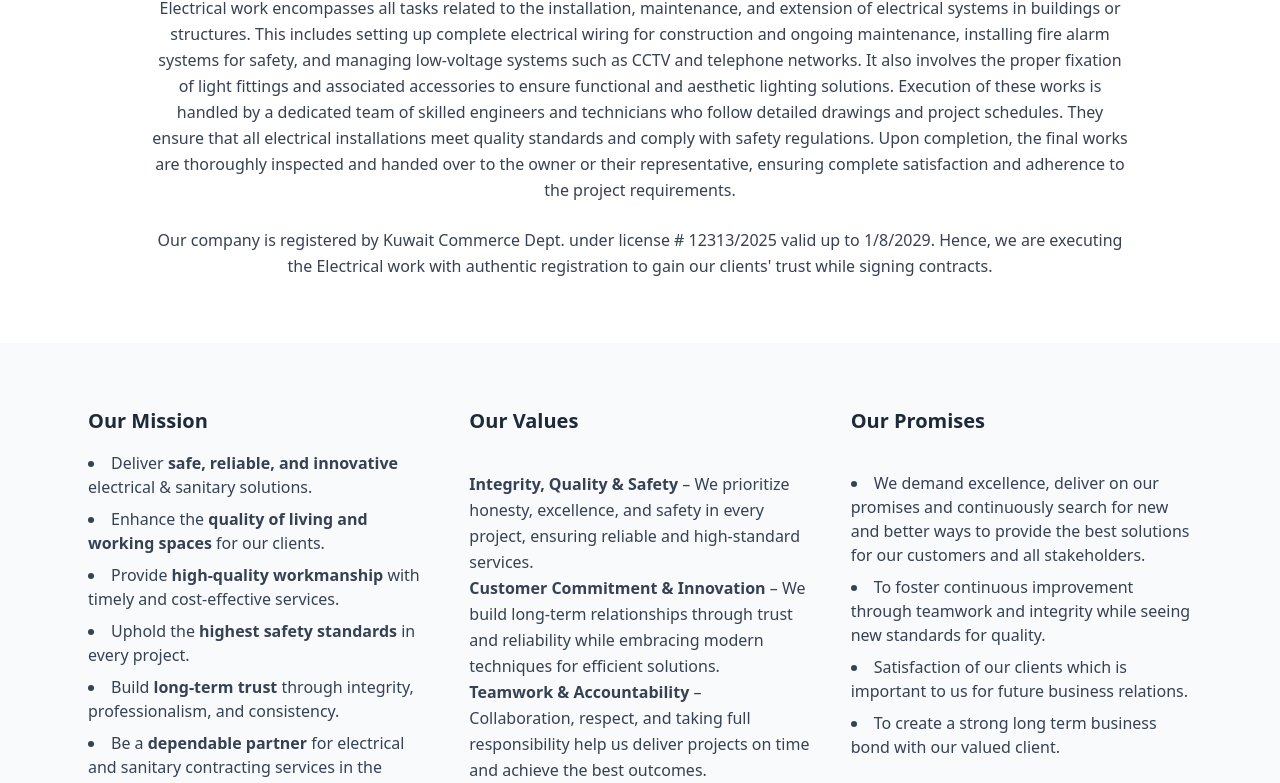
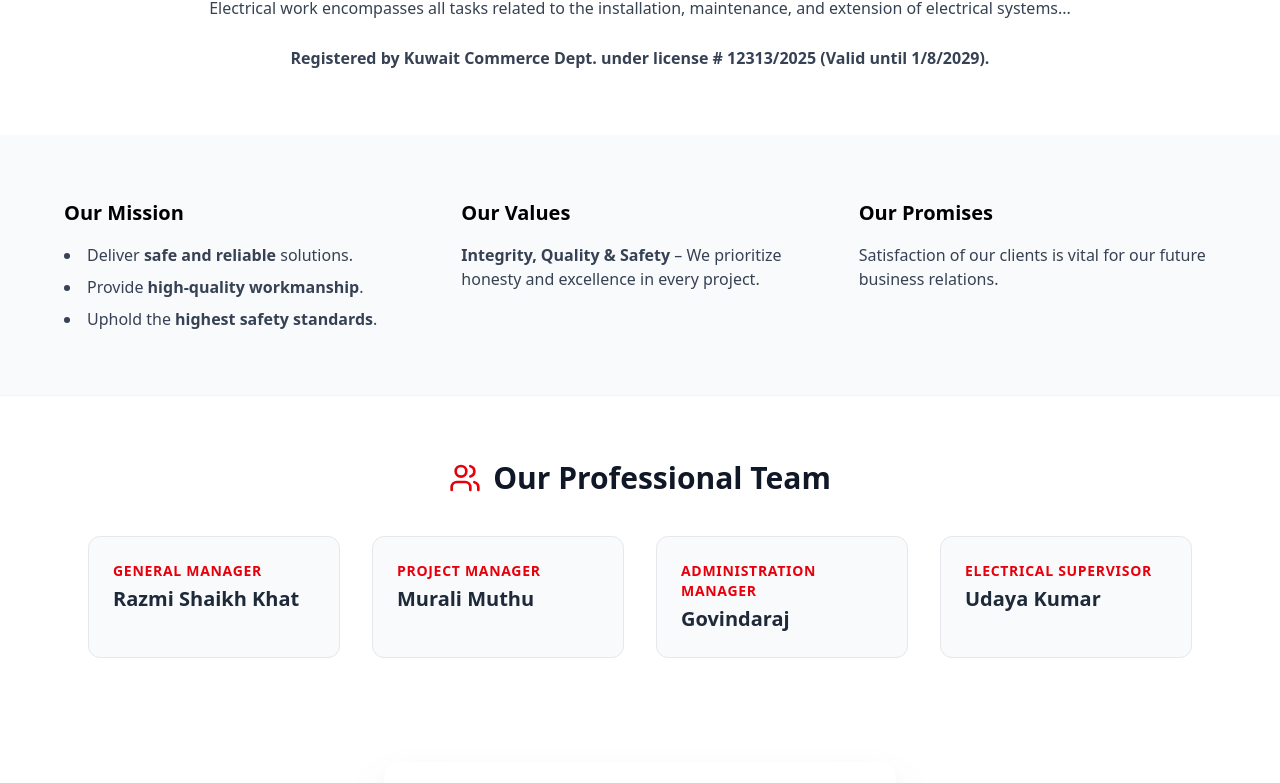
Before and after one commit to SENTHILKUMAR-M25/Quick, a React (Vite) app: page / in a window 1280 px wide. Shown: the part 1217-2000 px from the top of the page. Built offline with nearby package versions, Linux system fonts and the light colour scheme.

Commit message:
Members Updation

```diff
--- a/src/Components/Hero.jsx
+++ b/src/Components/Hero.jsx
@@ -1,16 +1,223 @@
+// // src/components/HeroSlider.jsx
+// import { useState, useEffect } from "react";
+// import { motion, AnimatePresence } from "framer-motion";
+// import { ArrowRightCircle, ChevronLeft, ChevronRight, Download } from "lucide-react";
+// import logo from "../assets/logo11.png"
+// import ContactForm from "./Contact";
+// const SLIDES = [
+//   {
+//     id: 1,
+//     subtitle: "Promising On Time",
+//     lang: "الأسلاك الكهربائية",
+//     title: "Electrical wiring",
+//     image: "https://detricaelectromechanical.com/assets/img/service/Commercial-electrical-works.jpg", // replace with real hero images
+//   },
+//   {
+//     id: 2,
+//     subtitle: "Our Team",
+//     lang: "التركيبات الكهربائية",
+//     title: "Electrical Installation",
+//     image: "https://encrypted-tbn0.gstatic.com/images?q=tbn:ANd9GcSDk6I2Ka1pEPUsr8GWTnAyQXJGReW5GYuB5Q&s",
+//   },
+//   {
+//     id: 3,
+//     subtitle: "Our Mission",
+//     lang: "تركيب الأدوات الصحية",
+//     title: "Sanitary ware installation",
+//     image: "https://content.jdmagicbox.com/v2/comp/pune/n9/020pxx20.xx20.250702115652.b8n9/catalogue/pooja-sanitaryware-dhanori-pune-sanitaryware-dealers-xemw54ysg5.jpg",
+//   },
+// ];
+
+// export default function HeroSlider() {
+//   const [index, setIndex] = useState(0);
+
+//   // Auto-slide every 5s
+//   useEffect(() => {
+//     const timer = setInterval(() => {
+//       setIndex((prev) => (prev + 1) % SLIDES.length);
+//     }, 5000);
+//     return () => clearInterval(timer);
+//   }, []);
+
+//   const nextSlide = () => setIndex((prev) => (prev + 1) % SLIDES.length);
+//   const prevSlide = () =>
+//     setIndex((prev) => (prev - 1 + SLIDES.length) % SLIDES.length);
+
+//   return (
+//     <div>
+//       <section className="relative w-full h-[80vh] overflow-hidden">
+//         <AnimatePresence mode="wait">
+//           <motion.div
+//             key={SLIDES[index].id}
+//             initial={{ opacity: 0, scale: 1.05 }}
+//             animate={{ opacity: 1, scale: 1 }}
+//             exit={{ opacity: 0, scale: 0.95 }}
+//             transition={{ duration: 0.8 }}
+//             className="absolute inset-0"
+//           >
+//             <img
+//               src={SLIDES[index].image}
+//               alt={SLIDES[index].title}
+//               className="w-full h-full object-cover"
+//             />
+//             <div className="absolute inset-0 bg-black/50 flex flex-col items-center justify-center text-center text-white px-4">
+//               <motion.p
+//                 className="text-xl md:text-2xl"
+//                 initial={{ y: 30, opacity: 0 }}
+//                 animate={{ y: 0, opacity: 1 }}
+//                 transition={{ duration: 0.8, delay: 0.2 }}
+//               >
+//                 {SLIDES[index].subtitle}
+//               </motion.p>
+//               <motion.h2
+//                 className="text-4xl md:text-6xl font-bold mb-4"
+//                 initial={{ y: 30, opacity: 0 }}
+//                 animate={{ y: 0, opacity: 1 }}
+//                 transition={{ duration: 0.6 }}
+//               >
+//                 {SLIDES[index].title}
+//               </motion.h2>
+//               <motion.h2
+//                 className="text-4xl md:text-6xl font-bold mb-4"
+//                 initial={{ y: 30, opacity: 0 }}
+//                 animate={{ y: 0, opacity: 1 }}
+//                 transition={{ duration: 0.6 }}
+//               >
+//                 {SLIDES[index].lang}
+//               </motion.h2>
+
+//             </div>
+//           </motion.div>
+//         </AnimatePresence>
+
+//         {/* Arrows */}
+//         <button
+//           onClick={prevSlide}
+//           className="absolute left-4 top-1/2 -translate-y-1/2 bg-white/70 hover:bg-white text-gray-800 p-2 rounded-full shadow"
+//         >
+//           <ChevronLeft />
+//         </button>
+//         <button
+//           onClick={nextSlide}
+//           className="absolute right-4 top-1/2 -translate-y-1/2 bg-white/70 hover:bg-white text-gray-800 p-2 rounded-full shadow"
+//         >
+//           <ChevronRight />
+//         </button>
+
+//         {/* Dots */}
+//         <div className="absolute bottom-6 w-full flex justify-center gap-3">
+//           {SLIDES.map((_, i) => (
+//             <button
+//               key={i}
+//               onClick={() => setIndex(i)}
+//               className={`w-3 h-3 rounded-full ${i === index ? "bg-white" : "bg-white/50"
+//                 }`}
+//             />
+//           ))}
+//         </div>
+//       </section>
+//       <section className="w-full py-16 bg-white">
+//         <div className="max-w-5xl mx-auto px-6 text-center">
+//           {/* Logo */}
+//           <div className="flex justify-center mb-6">
+//             <img
+//               src={logo}
+//               alt="Kuwait Indo Logo"
+//               className="w-32 h-32 object-contain"
+//             />
+//           </div>
+
+//           {/* Arabic Title */}
+//           <h2 className="text-xl font-semibold mb-2">
+//             شركة التركيبات الكهربائية السريعة
+//              </h2>
+
+//           {/* English Title */}
+//           <h1 className="text-2xl md:text-3xl font-bold mb-4">
+//             Quick Electrical Installations Company
+//           </h1>
+
+//           {/* Tagline */}
+//           <p className="text-red-600 italic text-lg font-serif mb-8">
+//             “We do!!! Only our Best!!!”
+//           </p>
+
+//           {/* Description */}
+//           <p className="text-gray-700 text-base leading-relaxed mb-6">
+//             Electrical work encompasses all tasks related to the installation, maintenance, and extension of electrical systems in buildings or structures. This includes setting up complete electrical wiring for construction and ongoing maintenance, installing fire alarm systems for safety, and managing low-voltage systems such as CCTV and telephone networks. It also involves the proper fixation of light fittings and associated accessories to ensure functional and aesthetic lighting solutions.
+
+//             Execution of these works is handled by a dedicated team of skilled engineers and technicians who follow detailed drawings and project schedules. They ensure that all electrical installations meet quality standards and comply with safety regulations. Upon completion, the final works are thoroughly inspected and handed over to the owner or their representative, ensuring complete satisfaction and adherence to the project requirements.          </p>
+
+//           <p className="text-gray-700 text-base leading-relaxed">
+//            Our company is registered by Kuwait Commerce Dept. under license # 12313/2025 valid up to 1/8/2029. Hence, we are executing the Electrical work with authentic registration to gain our clients' trust while signing contracts.
+//           </p>
+//         </div>
+//       </section>
+//       <section className="w-full py-16 bg-gray-50">
+//         <div className="max-w-6xl mx-auto px-6 grid grid-cols-1 md:grid-cols-3 gap-10 text-gray-800">
+
+//           {/* Our Mission */}
+//           <div className="flex flex-col">
+//             <h2 className="text-xl font-semibold mb-4">Our Mission</h2>
+//             <ul className="list-disc list-inside space-y-2 text-gray-700">
+//               <li>Deliver <strong>safe, reliable, and innovative</strong> electrical & sanitary solutions.</li>
+//               <li>Enhance the <strong>quality of living and working spaces</strong> for our clients.</li>
+//               <li>Provide <strong>high-quality workmanship</strong> with timely and cost-effective services.</li>
+//               <li>Uphold the <strong>highest safety standards</strong> in every project.</li>
+//               <li>Build <strong>long-term trust</strong> through integrity, professionalism, and consistency.</li>
+//               <li>Be a <strong>dependable partner</strong> for electrical and sanitary contracting services in the region.</li>
+//             </ul>
+
+
+//           </div>
+
+//           {/* Our Values */}
+//           <div className="flex flex-col gap-5  ">
+//             <h2 className="text-xl font-semibold mb-4  ">Our Values</h2>
+//             <ul className="text-gray-700 leading-relaxed">
+//               <li><strong>Integrity, Quality & Safety</strong> – We prioritize honesty, excellence, and safety in every project, ensuring reliable and high-standard services.</li>
+//               <li><strong>Customer Commitment & Innovation</strong> – We build long-term relationships through trust and reliability while embracing modern techniques for efficient solutions.</li>
+//               <li><strong>Teamwork & Accountability</strong> – Collaboration, respect, and taking full responsibility help us deliver projects on time and achieve the best outcomes.</li>
+
+//             </ul>
+
+//           </div>
+
+//           {/* Our Promises */}
+//           <div className="flex flex-col gap-5">
+//             <h2 className="text-xl font-semibold mb-4">Our Promises</h2>
+//             <ul className="list-disc list-inside space-y-2 text-gray-700">
+//               <li>We demand excellence, deliver on our promises and continuously search for new and better ways to provide the best solutions for our customers and all stakeholders.</li>
+//               <li>To foster continuous improvement through teamwork and integrity while seeing new standards for quality.</li>
+//               <li>Satisfaction of our clients which is important to us for future business relations.</li>
+//               <li>To create a strong long term business bond with our valued client.</li>
+//             </ul>
+
+//           </div>
+//         </div>
+//       </section>
+//       <ContactForm />
+
+//     </div>
+//   );
+// }
+
+
+
 // src/components/HeroSlider.jsx
 import { useState, useEffect } from "react";
 import { motion, AnimatePresence } from "framer-motion";
-import { ArrowRightCircle, ChevronLeft, ChevronRight, Download } from "lucide-react";
+import { ArrowRightCircle, ChevronLeft, ChevronRight, Download, Users } from "lucide-react";
 import logo from "../assets/logo11.png"
 import ContactForm from "./Contact";
+
 const SLIDES = [
   {
     id: 1,
     subtitle: "Promising On Time",
     lang: "الأسلاك الكهربائية",
     title: "Electrical wiring",
-    image: "https://detricaelectromechanical.com/assets/img/service/Commercial-electrical-works.jpg", // replace with real hero images
+    image: "https://detricaelectromechanical.com/assets/img/service/Commercial-electrical-works.jpg",
   },
   {
     id: 2,
@@ -28,10 +235,16 @@ const SLIDES = [
   },
 ];
 
+const TEAM_MEMBERS = [
+  { role: "General Manager", name: "Razmi Shaikh Khat" },
+  { role: "Project Manager", name: "Murali Muthu" },
+  { role: "Administration Manager", name: "Govindaraj" },
+  { role: "Electrical Supervisor", name: "Udaya Kumar" },
+];
+
 export default function HeroSlider() {
   const [index, setIndex] = useState(0);
 
-  // Auto-slide every 5s
   useEffect(() => {
     const timer = setInterval(() => {
       setIndex((prev) => (prev + 1) % SLIDES.length);
@@ -40,11 +253,11 @@ export default function HeroSlider() {
   }, []);
 
   const nextSlide = () => setIndex((prev) => (prev + 1) % SLIDES.length);
-  const prevSlide = () =>
-    setIndex((prev) => (prev - 1 + SLIDES.length) % SLIDES.length);
+  const prevSlide = () => setIndex((prev) => (prev - 1 + SLIDES.length) % SLIDES.length);
 
   return (
     <div>
+      {/* Hero Section */}
       <section className="relative w-full h-[80vh] overflow-hidden">
         <AnimatePresence mode="wait">
           <motion.div
@@ -85,119 +298,93 @@ export default function HeroSlider() {
               >
                 {SLIDES[index].lang}
               </motion.h2>
-
             </div>
           </motion.div>
         </AnimatePresence>
 
-        {/* Arrows */}
-        <button
-          onClick={prevSlide}
-          className="absolute left-4 top-1/2 -translate-y-1/2 bg-white/70 hover:bg-white text-gray-800 p-2 rounded-full shadow"
-        >
+        <button onClick={prevSlide} className="absolute left-4 top-1/2 -translate-y-1/2 bg-white/70 hover:bg-white text-gray-800 p-2 rounded-full shadow z-10">
           <ChevronLeft />
         </button>
-        <button
-          onClick={nextSlide}
-          className="absolute right-4 top-1/2 -translate-y-1/2 bg-white/70 hover:bg-white text-gray-800 p-2 rounded-full shadow"
-        >
+        <button onClick={nextSlide} className="absolute right-4 top-1/2 -translate-y-1/2 bg-white/70 hover:bg-white text-gray-800 p-2 rounded-full shadow z-10">
           <ChevronRight />
         </button>
 
-        {/* Dots */}
         <div className="absolute bottom-6 w-full flex justify-center gap-3">
           {SLIDES.map((_, i) => (
             <button
               key={i}
               onClick={() => setIndex(i)}
-              className={`w-3 h-3 rounded-full ${i === index ? "bg-white" : "bg-white/50"
-                }`}
+              className={`w-3 h-3 rounded-full ${i === index ? "bg-white" : "bg-white/50"}`}
             />
           ))}
         </div>
       </section>
-      <section className="w-full py-16 bg-white">
-        <div className="max-w-5xl mx-auto px-6 text-center">
-          {/* Logo */}
+
+      {/* About Section */}
+      <section className="w-full py-16 bg-white text-center px-6">
+        <div className="max-w-5xl mx-auto">
           <div className="flex justify-center mb-6">
-            <img
-              src={logo}
-              alt="Kuwait Indo Logo"
-              className="w-32 h-32 object-contain"
-            />
+            <img src={logo} alt="Kuwait Indo Logo" className="w-32 h-32 object-contain" />
           </div>
-
-          {/* Arabic Title */}
-          <h2 className="text-xl font-semibold mb-2">
-            شركة التركيبات الكهربائية السريعة
-             </h2>
-
-          {/* English Title */}
-          <h1 className="text-2xl md:text-3xl font-bold mb-4">
-            Quick Electrical Installations Company
-          </h1>
-
-          {/* Tagline */}
-          <p className="text-red-600 italic text-lg font-serif mb-8">
-            “We do!!! Only our Best!!!”
+          <h2 className="text-xl font-semibold mb-2">شركة التركيبات الكهربائية السريعة</h2>
+          <h1 className="text-2xl md:text-3xl font-bold mb-4">Quick Electrical Installations Company</h1>
+          <p className="text-red-600 italic text-lg font-serif mb-8">“We do!!! Only our Best!!!”</p>
+          <p className="text-gray-700 text-base leading-relaxed mb-6">
+            Electrical work encompasses all tasks related to the installation, maintenance, and extension of electrical systems...
           </p>
-
-          {/* Description */}
-          <p className="text-gray-700 text-base leading-relaxed mb-6">
-            Electrical work encompasses all tasks related to the installation, maintenance, and extension of electrical systems in buildings or structures. This includes setting up complete electrical wiring for construction and ongoing maintenance, installing fire alarm systems for safety, and managing low-voltage systems such as CCTV and telephone networks. It also involves the proper fixation of light fittings and associated accessories to ensure functional and aesthetic lighting solutions.
-
-            Execution of these works is handled by a dedicated team of skilled engineers and technicians who follow detailed drawings and project schedules. They ensure that all electrical installations meet quality standards and comply with safety regulations. Upon completion, the final works are thoroughly inspected and handed over to the owner or their representative, ensuring complete satisfaction and adherence to the project requirements.          </p>
-
-          <p className="text-gray-700 text-base leading-relaxed">
-           Our company is registered by Kuwait Commerce Dept. under license # 12313/2025 valid up to 1/8/2029. Hence, we are executing the Electrical work with authentic registration to gain our clients' trust while signing contracts.
+          <p className="text-gray-700 text-base leading-relaxed font-semibold">
+            Registered by Kuwait Commerce Dept. under license # 12313/2025 (Valid until 1/8/2029).
           </p>
         </div>
       </section>
-      <section className="w-full py-16 bg-gray-50">
-        <div className="max-w-6xl mx-auto px-6 grid grid-cols-1 md:grid-cols-3 gap-10 text-gray-800">
 
-          {/* Our Mission */}
-          <div className="flex flex-col">
+      {/* Mission, Values, Promises */}
+      <section className="w-full py-16 bg-gray-50 px-6">
+        <div className="max-w-6xl mx-auto grid grid-cols-1 md:grid-cols-3 gap-10">
+          <div>
             <h2 className="text-xl font-semibold mb-4">Our Mission</h2>
             <ul className="list-disc list-inside space-y-2 text-gray-700">
-              <li>Deliver <strong>safe, reliable, and innovative</strong> electrical & sanitary solutions.</li>
-              <li>Enhance the <strong>quality of living and working spaces</strong> for our clients.</li>
-              <li>Provide <strong>high-quality workmanship</strong> with timely and cost-effective services.</li>
-              <li>Uphold the <strong>highest safety standards</strong> in every project.</li>
-              <li>Build <strong>long-term trust</strong> through integrity, professionalism, and consistency.</li>
-              <li>Be a <strong>dependable partner</strong> for electrical and sanitary contracting services in the region.</li>
+              <li>Deliver <strong>safe and reliable</strong> solutions.</li>
+              <li>Provide <strong>high-quality workmanship</strong>.</li>
+              <li>Uphold the <strong>highest safety standards</strong>.</li>
             </ul>
-
-
           </div>
-
-          {/* Our Values */}
-          <div className="flex flex-col gap-5  ">
-            <h2 className="text-xl font-semibold mb-4  ">Our Values</h2>
-            <ul className="text-gray-700 leading-relaxed">
-              <li><strong>Integrity, Quality & Safety</strong> – We prioritize honesty, excellence, and safety in every project, ensuring reliable and high-standard services.</li>
-              <li><strong>Customer Commitment & Innovation</strong> – We build long-term relationships through trust and reliability while embracing modern techniques for efficient solutions.</li>
-              <li><strong>Teamwork & Accountability</strong> – Collaboration, respect, and taking full responsibility help us deliver projects on time and achieve the best outcomes.</li>
-
-            </ul>
-
+          <div>
+            <h2 className="text-xl font-semibold mb-4">Our Values</h2>
+            <p className="text-gray-700"><strong>Integrity, Quality & Safety</strong> – We prioritize honesty and excellence in every project.</p>
           </div>
-
-          {/* Our Promises */}
-          <div className="flex flex-col gap-5">
+          <div>
             <h2 className="text-xl font-semibold mb-4">Our Promises</h2>
-            <ul className="list-disc list-inside space-y-2 text-gray-700">
-              <li>We demand excellence, deliver on our promises and continuously search for new and better ways to provide the best solutions for our customers and all stakeholders.</li>
-              <li>To foster continuous improvement through teamwork and integrity while seeing new standards for quality.</li>
-              <li>Satisfaction of our clients which is important to us for future business relations.</li>
-              <li>To create a strong long term business bond with our valued client.</li>
-            </ul>
-
+            <p className="text-gray-700">Satisfaction of our clients is vital for our future business relations.</p>
           </div>
         </div>
       </section>
+
+      {/* --- NEW TEAM SECTION --- */}
+      <section className="w-full py-16 bg-white border-t border-gray-100">
+        <div className="max-w-6xl mx-auto px-6">
+          <div className="flex items-center justify-center gap-3 mb-10">
+            <Users className="text-red-600 w-8 h-8" />
+            <h2 className="text-3xl font-bold text-gray-900">Our Professional Team</h2>
+          </div>
+
+          <div className="grid grid-cols-1 sm:grid-cols-2 lg:grid-cols-4 gap-8">
+            {TEAM_MEMBERS.map((member, i) => (
+              <div key={i} className="p-6 bg-gray-50 rounded-xl border border-gray-200 hover:shadow-md transition-shadow">
+                <p className="text-red-600 text-sm font-bold uppercase tracking-wider mb-1">
+                  {member.role}
+                </p>
+                <h3 className="text-xl font-semibold text-gray-800">
+                  {member.name}
+                </h3>
+              </div>
+            ))}
+          </div>
+        </div>
+      </section>
+      {/* ----------------------- */}
+
       <ContactForm />
-
     </div>
   );
 }
```
